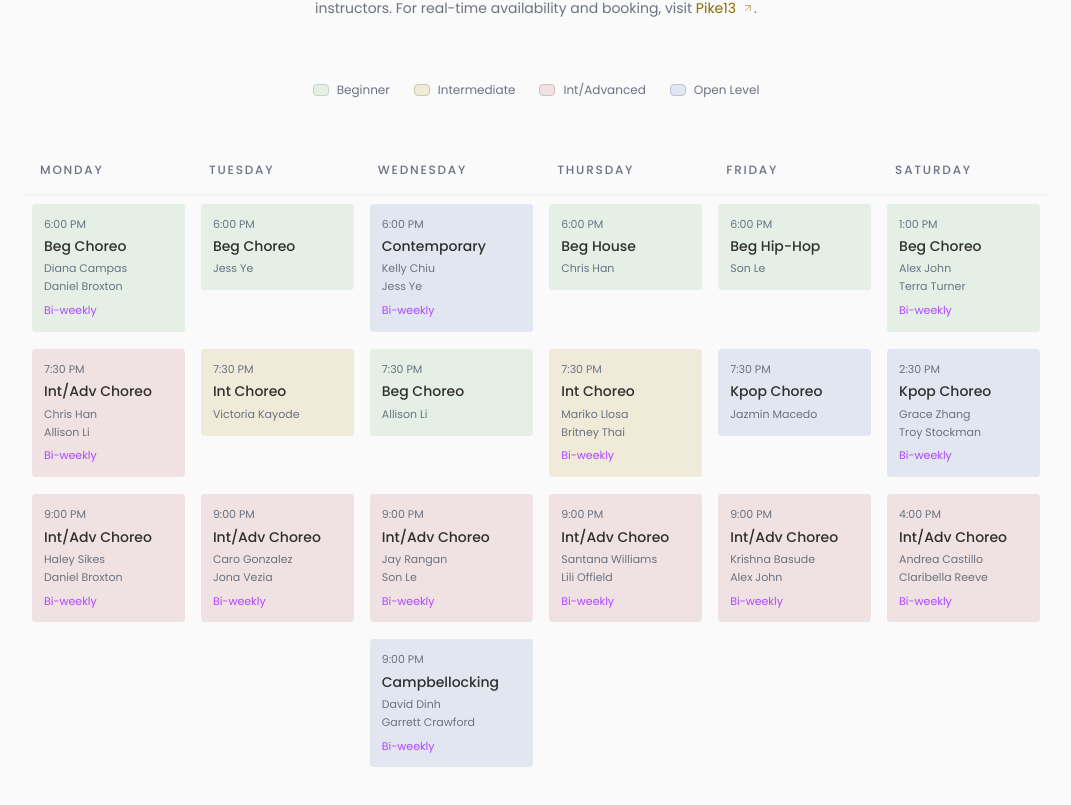
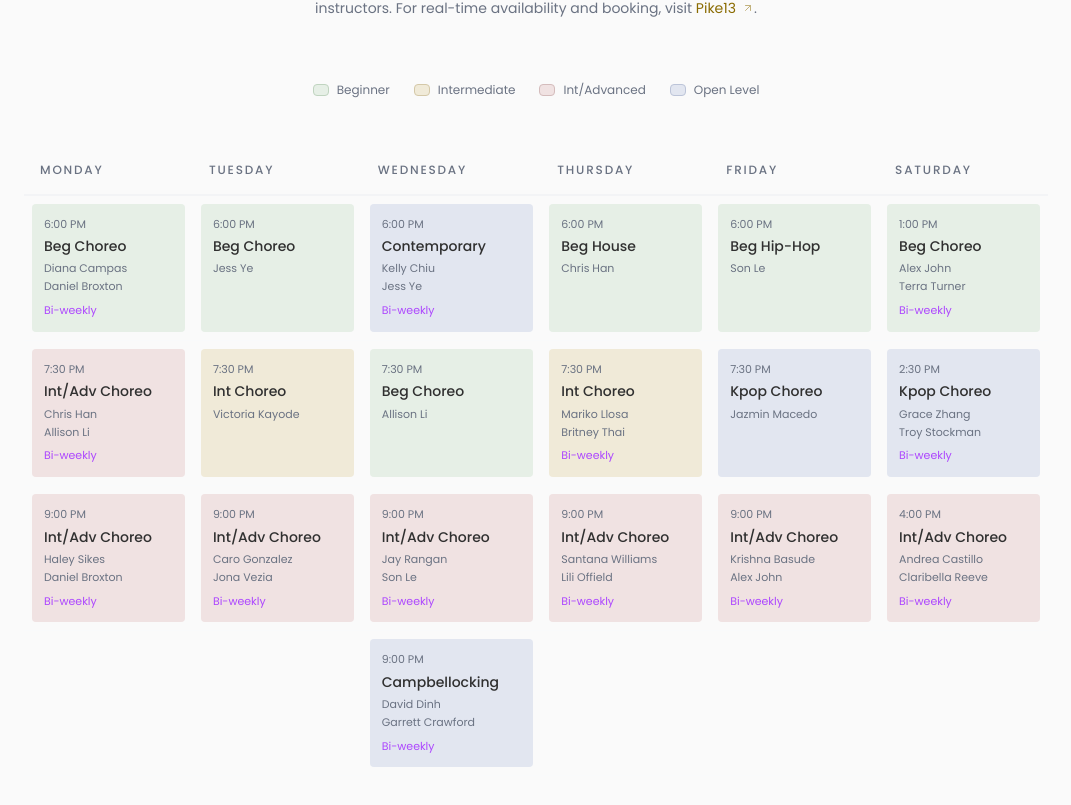
Before and after one commit to wldnjs95/Evenground, a Next.js app: page /classes in a window 1280 px wide. Shown: the part 953-1758 px from the top of the page, without its empty margins (104-1175 px from the left). Built offline with nearby package versions, Linux system fonts and the light colour scheme.

Commit message:
Fix weekly schedule grid cells to have equal height per row
Use h-px on td and h-full on inner div so all cells in a row match the tallest cell height, preventing single-instructor cells from appearing shorter.

Co-Authored-By: Claude Opus 4.6 <noreply@anthropic.com>

```diff
--- a/src/app/classes/page.tsx
+++ b/src/app/classes/page.tsx
@@ -312,9 +312,9 @@ export default function Classes() {
                       {weekDays.map((day) => {
                         const cls = weeklySchedule[day][rowIdx];
                         return (
-                          <td key={day} className="p-2 align-top border-b border-gray-50">
+                          <td key={day} className="p-2 border-b border-gray-50 h-px">
                             {cls ? (
-                              <div className={`${overviewBgColors[cls.level] || 'bg-gray-50'} p-3 rounded`}>
+                              <div className={`${overviewBgColors[cls.level] || 'bg-gray-50'} p-3 rounded h-full`}>
                                 <p className="text-[11px] text-gray-500 mb-1">{cls.time}</p>
                                 <p className="text-sm font-medium text-[#303030] leading-snug mb-1">{cls.name}</p>
                                 <p className="text-[11px] text-gray-500 leading-relaxed">
@@ -329,7 +329,7 @@ export default function Classes() {
                                 )}
                               </div>
                             ) : (
-                              <div className="p-3" />
+                              <div className="p-3 h-full" />
                             )}
                           </td>
                         );
```
